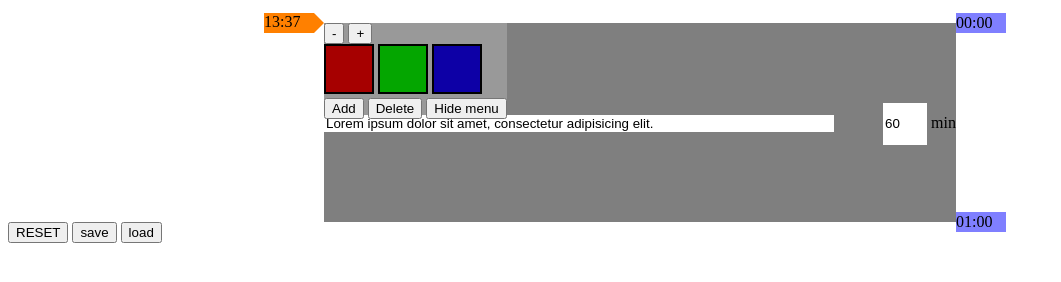
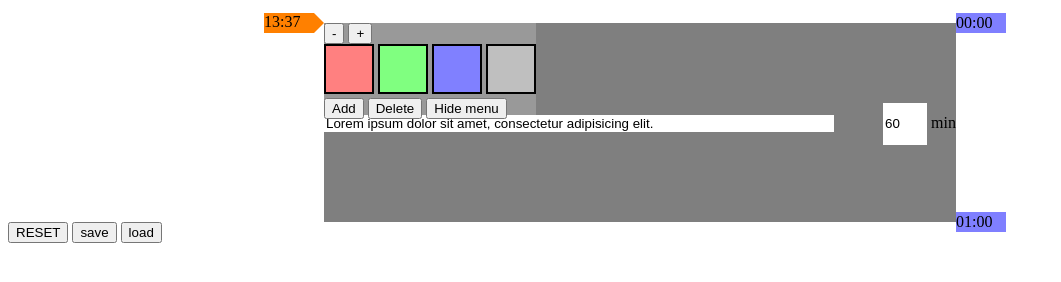
Before and after one commit to Hurtak/DayPlanner, a plain HTML site: page src/index.htm in a window 1280 px wide. Both pictures are taken after a click on the element 640 px from the left and 53 px from the top of the page. Shown: the whole page, without its empty margins (0-1061 px from the left). Drawn offline with Linux system fonts and the light colour scheme.

Commit message:
new colors for items background

```diff
--- a/src/index.htm
+++ b/src/index.htm
@@ -33,9 +33,10 @@
 			<button id="duration-plus">+</button>
 		</div>
 		<div id="colors" class="colors">
-			<div style="background-color: #A60000"></div>
-			<div style="background-color: #04A600"></div>
-			<div style="background-color: #0D00A6"></div>
+			<div style="background-color: #FF8080"></div>
+			<div style="background-color: #80FF80"></div>
+			<div style="background-color: #8080FF"></div>
+			<div style="background-color: #BFBFBF"></div>
 		</div>
 		<button id="add-item">Add</button>
 		<button id="delete-item">Delete</button>
```
